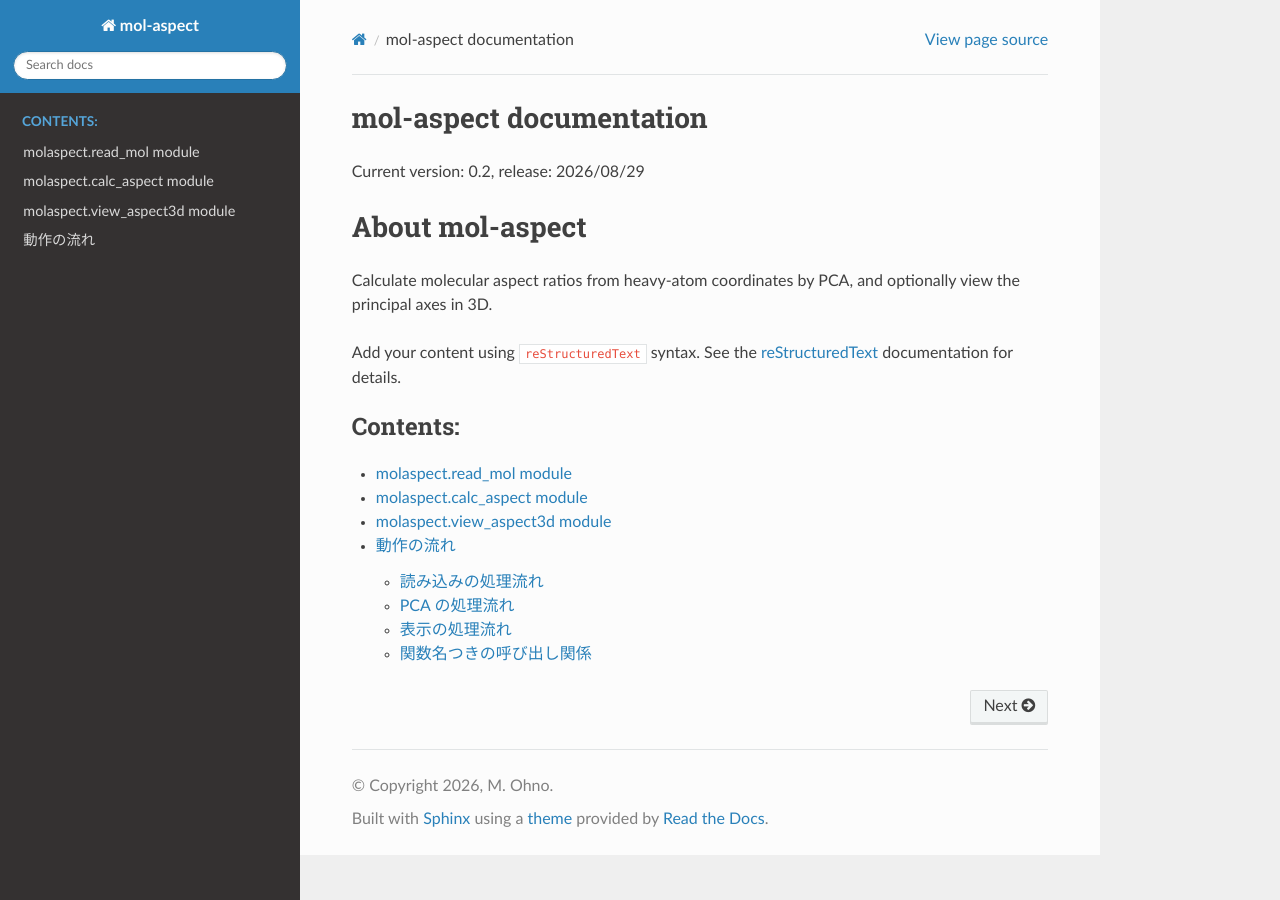
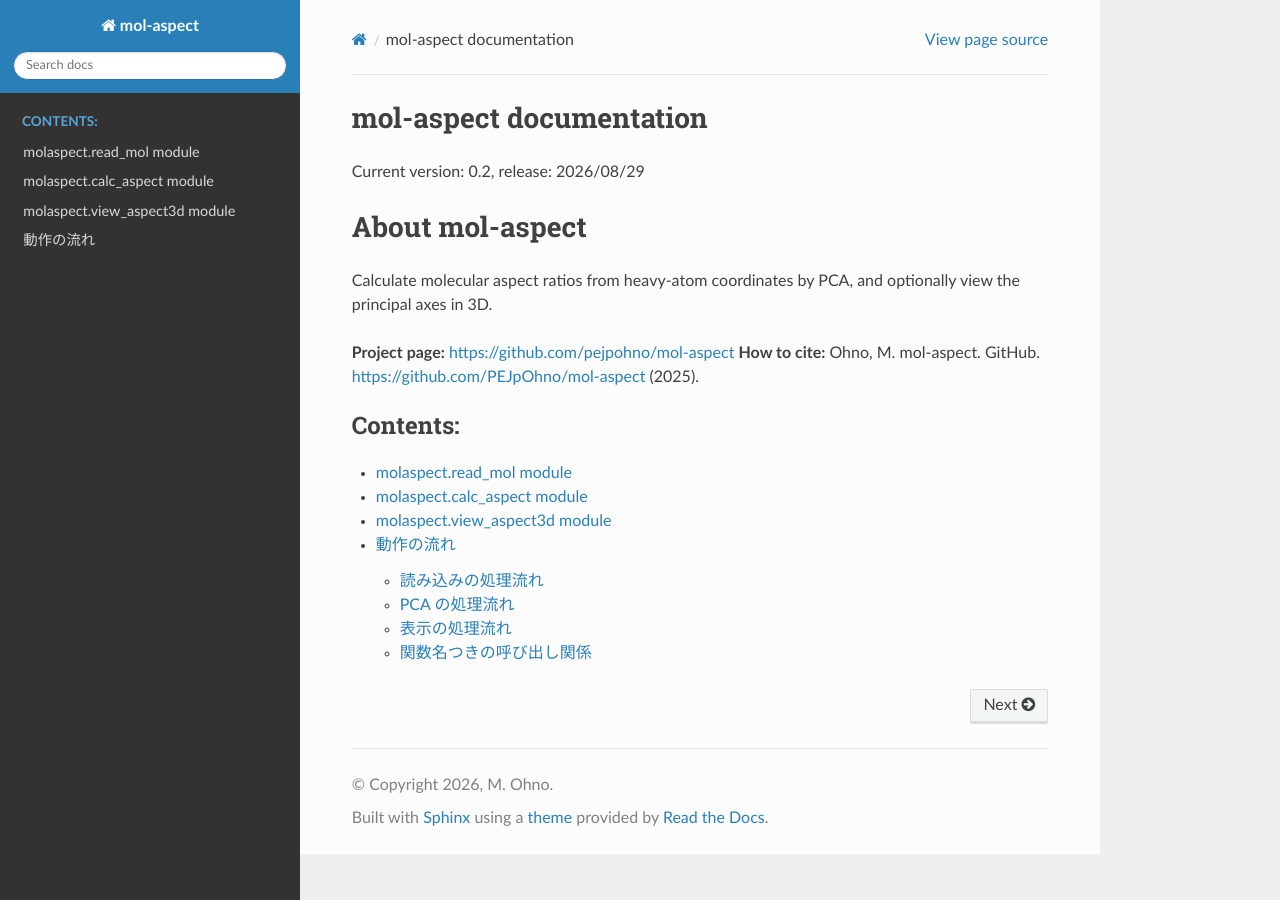
Before and after one commit to PEJpOhno/mol-aspect, a Sphinx documentation site: the page built from docs/source/index.rst, in a window 1280 px wide. Built offline with Sphinx 7.4.7 and the Read the Docs theme 3.1.0, drawn with Linux system fonts in a browser that asks for light colours.

```diff
--- a/docs/source/index.rst
+++ b/docs/source/index.rst
@@ -12,13 +12,8 @@ About mol-aspect
 ==========================
 Calculate molecular aspect ratios from heavy-atom coordinates by PCA, and optionally view the principal axes in 3D.
 
-
-
-
-Add your content using ``reStructuredText`` syntax. See the
-`reStructuredText <https://www.sphinx-doc.org/en/master/usage/restructuredtext/index.html>`_
-documentation for details.
-
+**Project page:** https://github.com/pejpohno/mol-aspect
+**How to cite:** Ohno, M. mol-aspect. GitHub. https://github.com/PEJpOhno/mol-aspect (2025).
 
 .. toctree::
    :maxdepth: 2
```
Also changed, not shown: README.md (+2 -1 lines).
